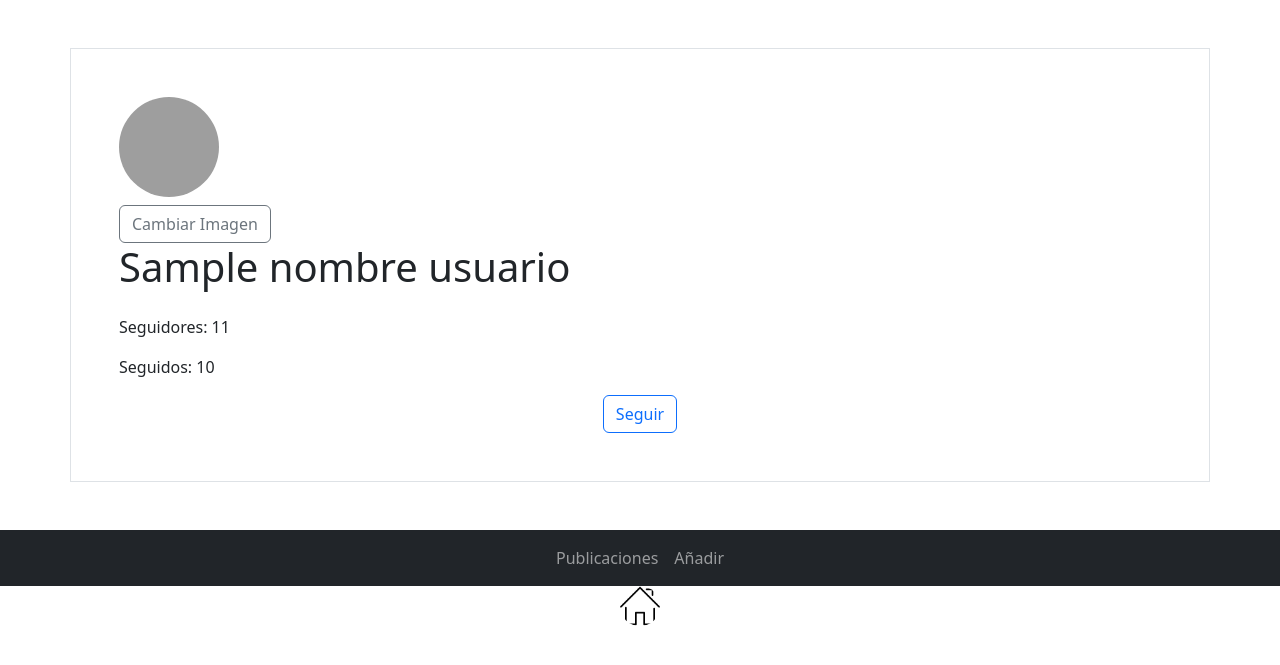
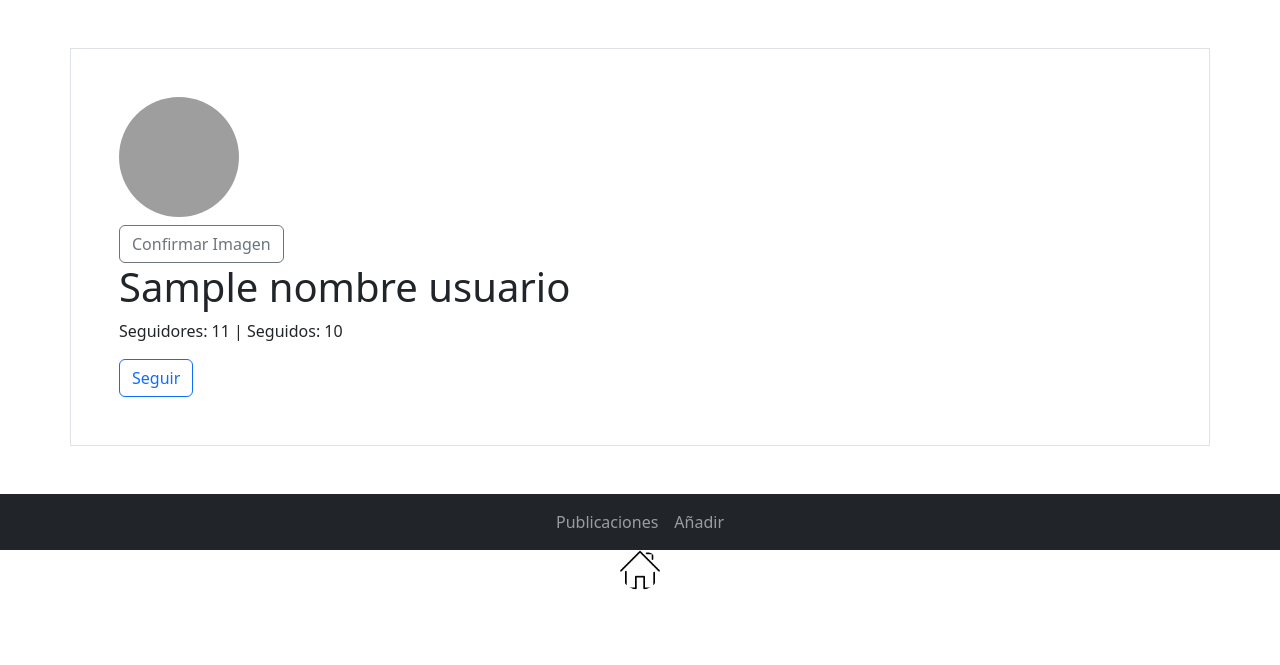
Before and after one commit to Luis0426/InstagramProject, a Django app: template templates/perfil.html in a window 1280 px wide. Shown: the top 665 px of the page. Run offline with Django 4.2, Linux system fonts and the light colour scheme; the template is opened without the code that fills it: most values are stand-ins (such as "Sample title", 1, 10 or a date in 2020); data that the repository does not hold is empty; grey boxes are pictures that could not be loaded.

Commit message:
Imagen de perfil

```diff
--- a/templates/perfil.html
+++ b/templates/perfil.html
@@ -10,8 +10,8 @@
     <link rel="icon" href="{% static 'app_instagram/img/logoinsta.ico' %}" type="image/ico">
     <style>
         .profile-img {
-      width: 100px;
-      height: 100px;
+            width: 120px;
+            height: 120px;
             object-fit: cover;
             cursor: pointer;
         }
@@ -23,22 +23,25 @@
 <body>
 
 <div class="container p-5 my-5 border">
-    <div>
-        <!-- Imagen que se puede hacer clic -->
-        <img src="{{ request.user.imagen_perfil.url|default:'/media/default_profile.jpg' }}" alt="Imagen de perfil" class="rounded-circle profile-img">
+  <img
+  src="{% if request.user.imagen_perfil and request.user.imagen_perfil.url %}{{ request.user.imagen_perfil.url }}{% else %}{% static 'app_instagram/img/default_profile.jpg' %}{% endif %}"
+  alt="Imagen de perfil"
+  class="rounded-circle profile-img"
+  id="profilePicture"
+  onclick="document.getElementById('imagenInput').click();">
+
     <form method="POST" enctype="multipart/form-data" action="{% url 'actualizar' %}">
         {% csrf_token %}
-            <input type="file" id="imagenInput" name="imagen_perfil" accept="image/*" onchange="this.form.submit();">
-            <button type="button" class="btn btn-outline-secondary mt-2" onclick="document.getElementById('imagenInput').click();">Cambiar Imagen</button>
+        <input type="file" id="imagenInput" name="imagen_perfil" accept="image/*" onchange="previewImage(this);">
+        <button type="submit" class="btn btn-outline-secondary mt-2">Confirmar Imagen</button>
     </form>
-        <div class="mb-3">
-            <h1><label for="nombre_usuarioC" class="form-label" id="nombre_usuarioC">{{ nombre_usuario }}</label></h1>
+
+    <h1 id="nombre_usuarioC">{{ nombre_usuario }}</h1>
+    <p>Seguidores: 11 | Seguidos: 10</p>
+    <button class="btn btn-outline-primary">Seguir</button>
 </div>
-        <p>Seguidores: 11</p>
-        <p>Seguidos: 10</p>
-        <center><button class="btn btn-outline-primary">Seguir</button></center>
-    </div>
-</div>
+
+
 
 <nav class="navbar navbar-expand-sm bg-dark navbar-dark mt-4">
 <ul class="navbar-nav mx-auto">
@@ -57,7 +60,20 @@
 </a>
 </center>
 
+
+
 <script>
+    function previewImage(input) {
+        const file = input.files[0];
+        if (file) {
+            const reader = new FileReader();
+            reader.onload = function (e) {
+                document.getElementById('profilePicture').src = e.target.result;
+            }
+            reader.readAsDataURL(file);
+        }
+    }
+
     document.addEventListener('DOMContentLoaded', async function () {
       try {
         const response = await fetch('/get_user_data/');
@@ -71,6 +87,8 @@
         console.error('Error al obtener datos del usuario:', error);
       }
     });
+
 </script>
+
 </body>
 </html>
```
Also changed, not shown: app_instagram/models.py (+17 -1 lines), app_instagram/migrations/0007_usuarioinsta_imagen_perfil.py (added), media/Captura de pantalla 2024-03-04 091900.jpg (added), media/default_profile.jpg (added), media/perfil/img1/062c035c27cc43a68587d49cd0d2356e.png (added), media/perfil/img1/0797f4ce38a64cba8c7fd15f6acfec3d.jpg (added), media/perfil/img1/67e0ccec8a5e40cb8e51d80af21ed0a5.jpg (added), media/perfil/img1/95e8a6a7e75a44efae36b0a6929c5302.jpg (added), media/perfil/img1/a6480b75278748209b89fb052b863cfe.jpg (added), 1 other file. Lines whose indentation alone changed are shown as unchanged.
